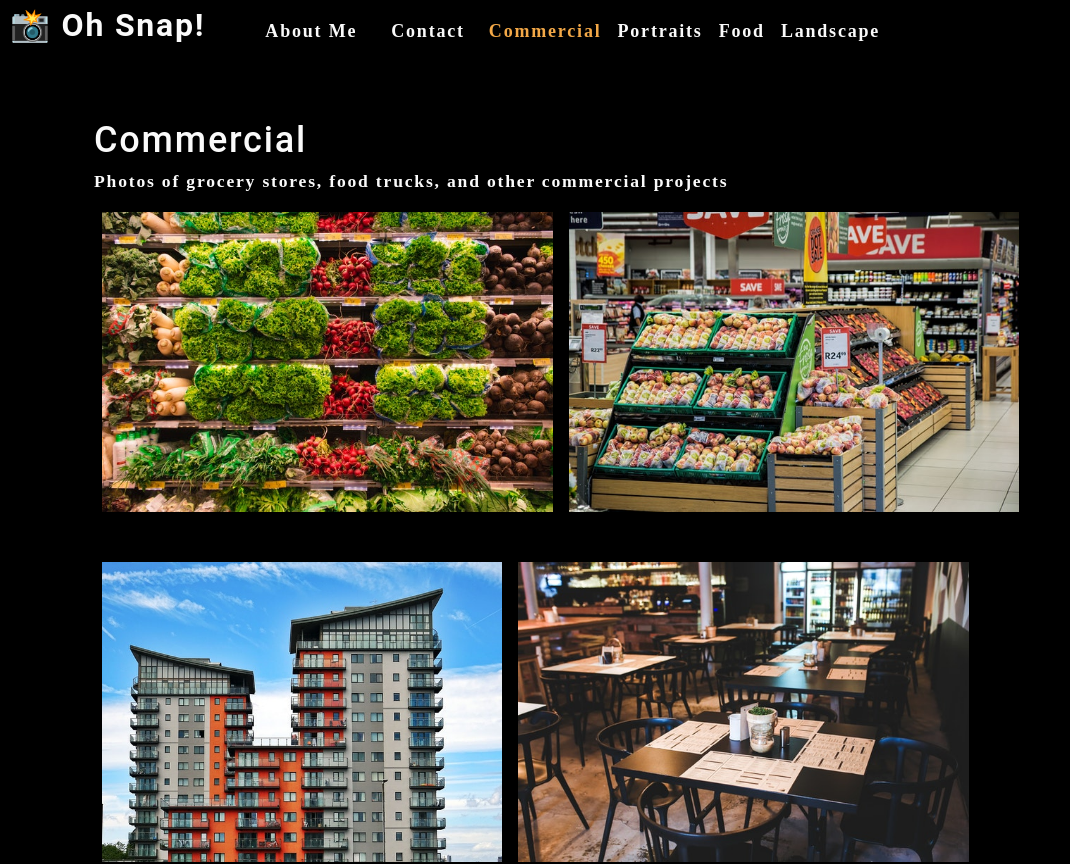
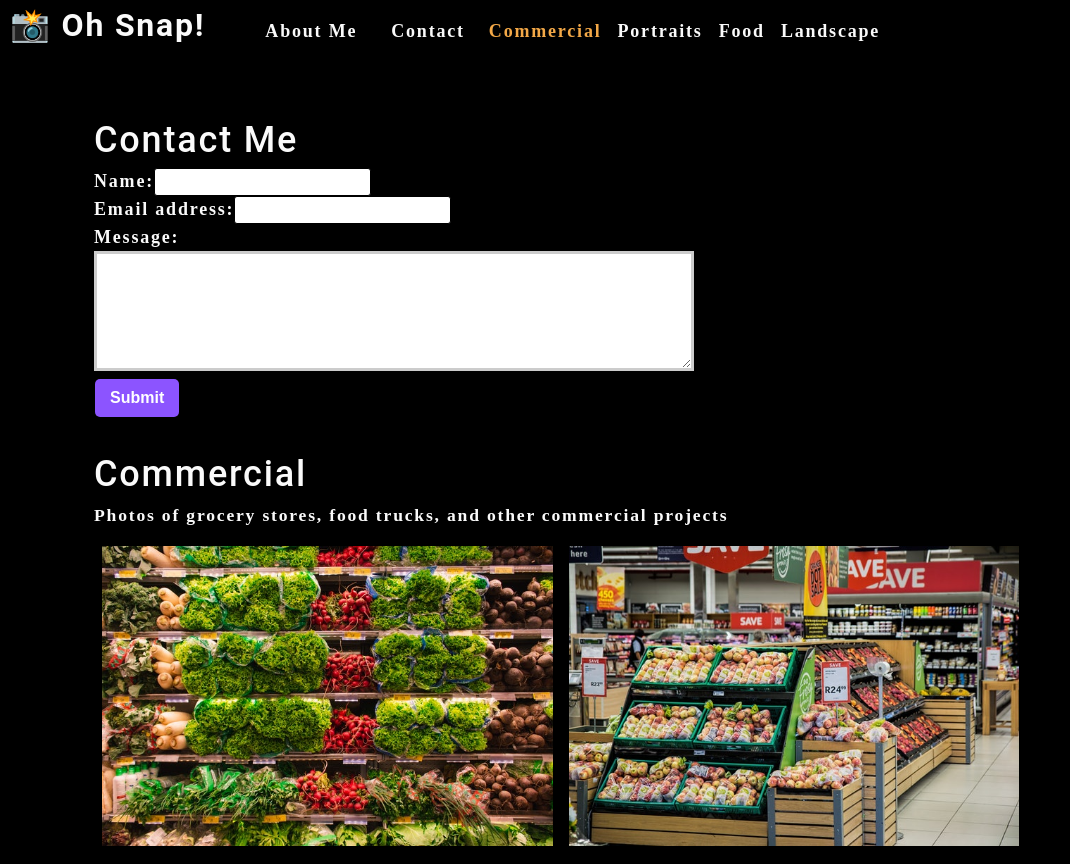
Before and after one commit to JonathanKim424/photo-port, a React (Create React App) app: page / in a window 1280 px wide. Shown: the top 864 px of the page, without its empty margins (0-1070 px from the left). Built offline with nearby package versions, Linux system fonts and the light colour scheme.

Commit message:
added form handling to contact component

```diff
--- a/src/App.js
+++ b/src/App.js
@@ -2,6 +2,7 @@
 import Nav from './components/Nav';
 import About from './components/About';
 import Gallery from './components/Gallery';
+import ContactForm from './components/Contact';
 
 function App() {
   const [categories] = useState([
@@ -27,6 +28,7 @@
     <div>
       <Nav categories={categories} setCurrentCategory={setCurrentCategory} currentCategory={currentCategory}></Nav>
       <main>
+        <ContactForm></ContactForm>
         <Gallery currentCategory={currentCategory}></Gallery>
         <About></About>
       </main>
--- a/src/components/Contact/index.js
+++ b/src/components/Contact/index.js
@@ -1,21 +1,34 @@
-import React from 'react';
+import React, { useState } from 'react';
 
 function ContactForm() {
+    const [formState, setFormState] = useState({ name: '', email: '', message: '' });
+    const { name, email, message } = formState;
+
+    function handleChange(element) {
+        setFormState({...formState, [element.target.name]: element.target.value })
+    }
+
+    function handleSubmit(element) {
+        element.preventDefault();
+        element.stopPropagation();
+        console.log(formState);
+    }
+
     return (
         <section>
             <h1>Contact Me</h1>
-            <form id="contact-form">
+            <form id="contact-form" onSubmit={handleSubmit}>
                 <div>
                     <label htmlFor="name">Name:</label>
-                    <input type="text" name="name" />
+                    <input type="text" name="name" defaultValue={name} onChange={handleChange} />
                 </div>
                 <div>
                     <label htmlFor="email">Email address:</label>
-                    <input type="email" name="email" />
+                    <input type="email" name="email" defaultValue={email} onChange={handleChange} />
                 </div>
                 <div>
                     <label htmlFor="message">Message:</label>
-                    <input type="message" rows="5" />
+                    <textarea name="message" rows="5" defaultValue={message} onChange={handleChange} />
                 </div>
                 <button type="submit">Submit</button>
             </form>
```
